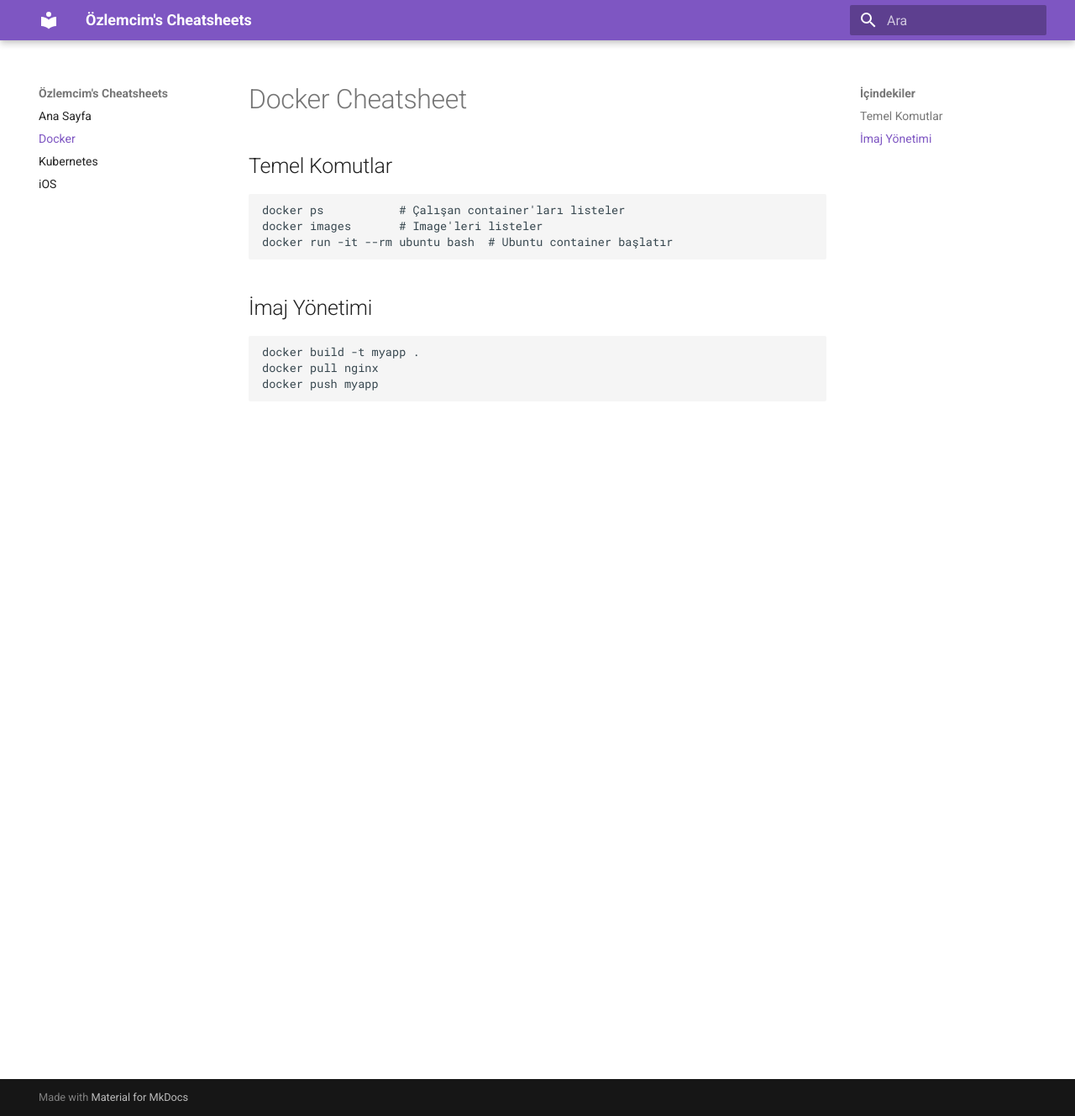
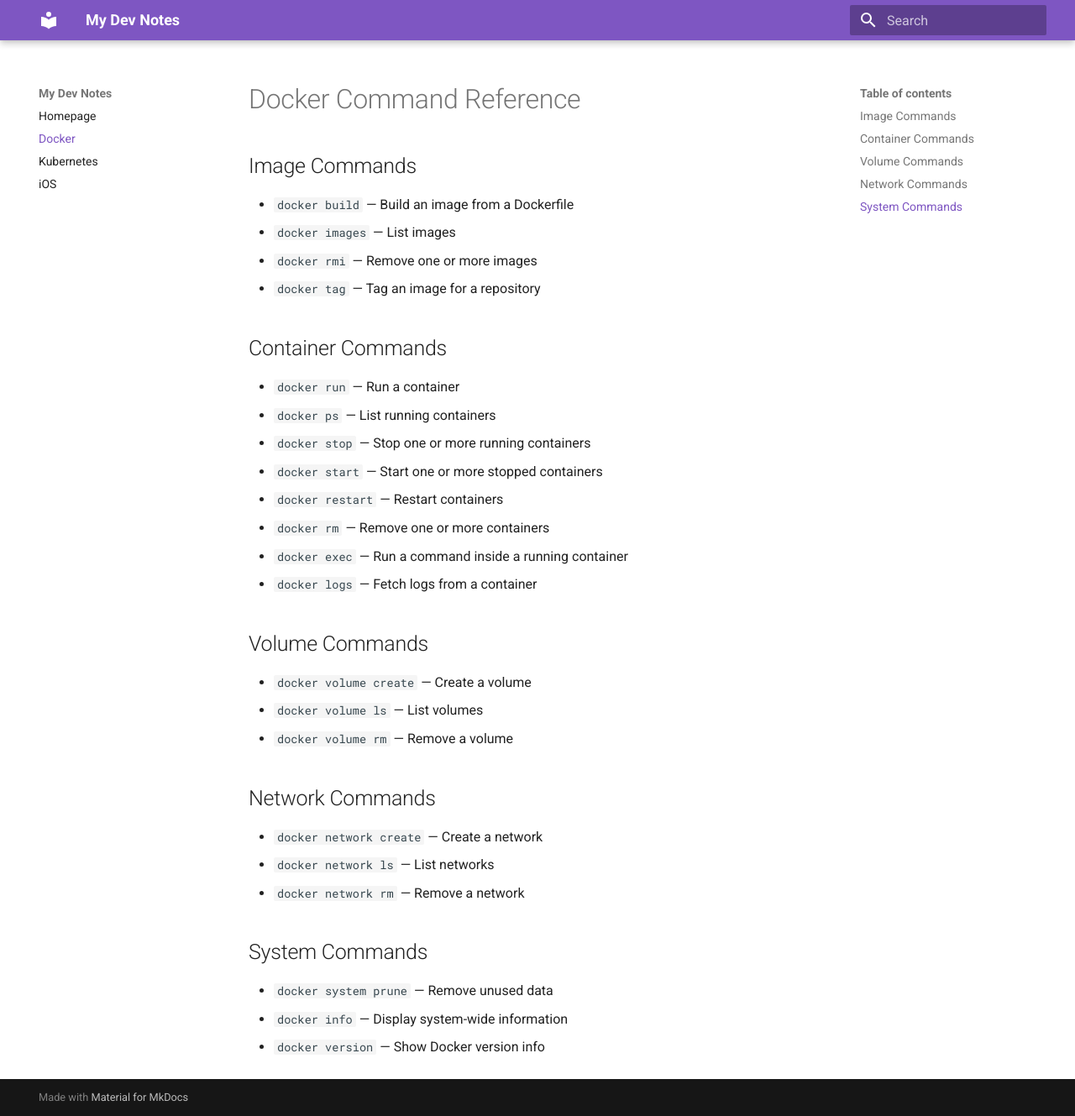
Before and after one commit to ozlmulg/my-dev-notes, an MkDocs documentation site: the page built from docs/docker.md, in a window 1280 px wide and 1329 px high. Shown: the whole window at 84% size. Built offline with MkDocs 1.6.1 and Material for MkDocs 9.7.7, drawn with Linux system fonts in a browser that asks for light colours.

Commit message:
Update naming

````diff
--- a/docs/docker.md
+++ b/docs/docker.md
@@ -1,15 +1,32 @@
-# Docker Cheatsheet
+# Docker Command Reference
 
-## Temel Komutlar
-```bash
-docker ps           # Çalışan container'ları listeler
-docker images       # Image'leri listeler
-docker run -it --rm ubuntu bash  # Ubuntu container başlatır
-```
+## Image Commands
+- `docker build` — Build an image from a Dockerfile
+- `docker images` — List images
+- `docker rmi` — Remove one or more images
+- `docker tag` — Tag an image for a repository
 
-## İmaj Yönetimi
-```bash
-docker build -t myapp .
-docker pull nginx
-docker push myapp
-```
+## Container Commands
+- `docker run` — Run a container
+- `docker ps` — List running containers
+- `docker stop` — Stop one or more running containers
+- `docker start` — Start one or more stopped containers
+- `docker restart` — Restart containers
+- `docker rm` — Remove one or more containers
+- `docker exec` — Run a command inside a running container
+- `docker logs` — Fetch logs from a container
+
+## Volume Commands
+- `docker volume create` — Create a volume
+- `docker volume ls` — List volumes
+- `docker volume rm` — Remove a volume
+
+## Network Commands
+- `docker network create` — Create a network
+- `docker network ls` — List networks
+- `docker network rm` — Remove a network
+
+## System Commands
+- `docker system prune` — Remove unused data
+- `docker info` — Display system-wide information
+- `docker version` — Show Docker version info
--- a/mkdocs.yml
+++ b/mkdocs.yml
@@ -1,12 +1,12 @@
-site_name: Özlemcim's Cheatsheets
+site_name: My Dev Notes
 theme:
   name: material
-  language: tr
+  language: en
   palette:
     primary: deep purple
     accent: pink
 nav:
-  - Ana Sayfa: index.md
+  - Homepage: index.md
   - Docker: docker.md
   - Kubernetes: kubernetes.md
   - iOS: ios.md
````
Also changed, not shown: README.md (+25 -14 lines), docs/index.md (+5 -3 lines), docs/ios.md (+4 -4 lines), docs/kubernetes.md (+29 -12 lines), site/404.html, site/docker/index.html, site/index.html, site/ios/index.html, site/kubernetes/index.html, site/search/search_index.json, 1 other file.
